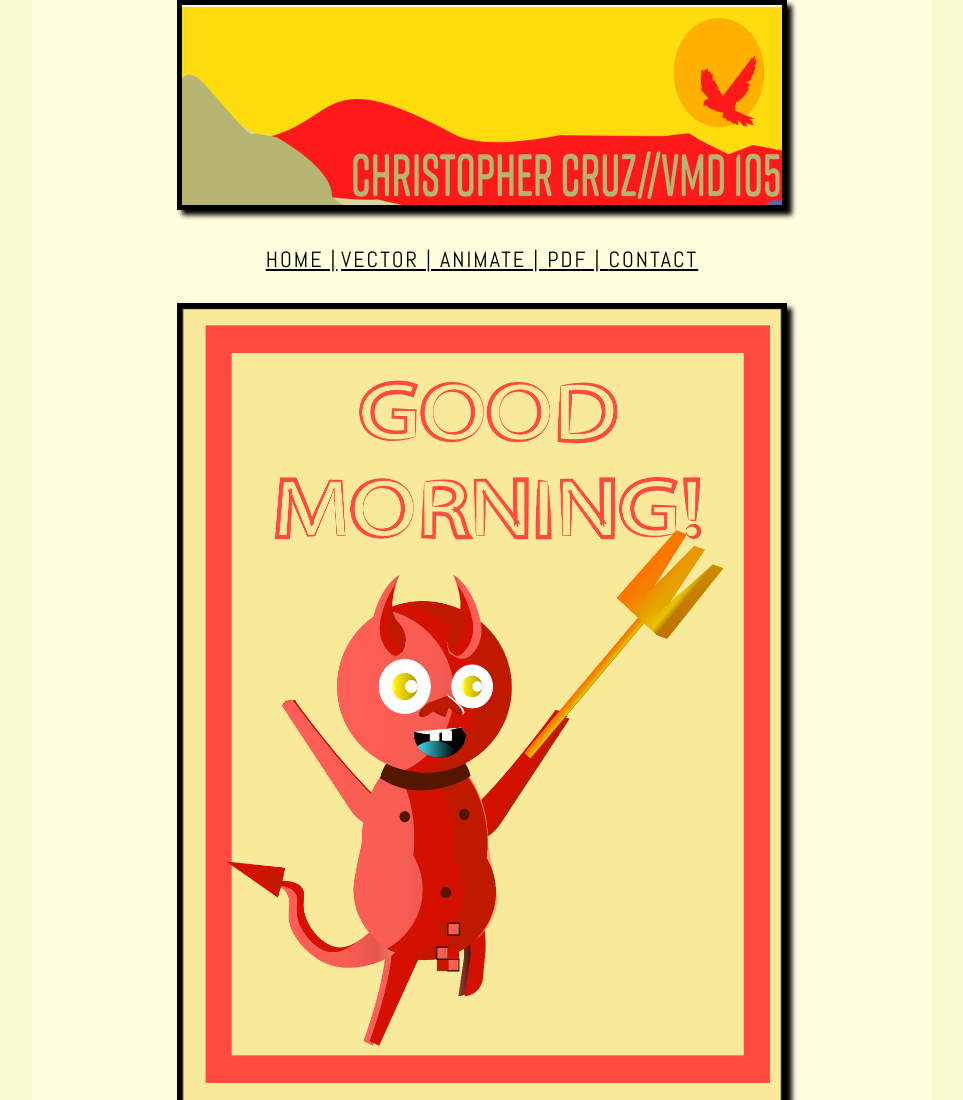
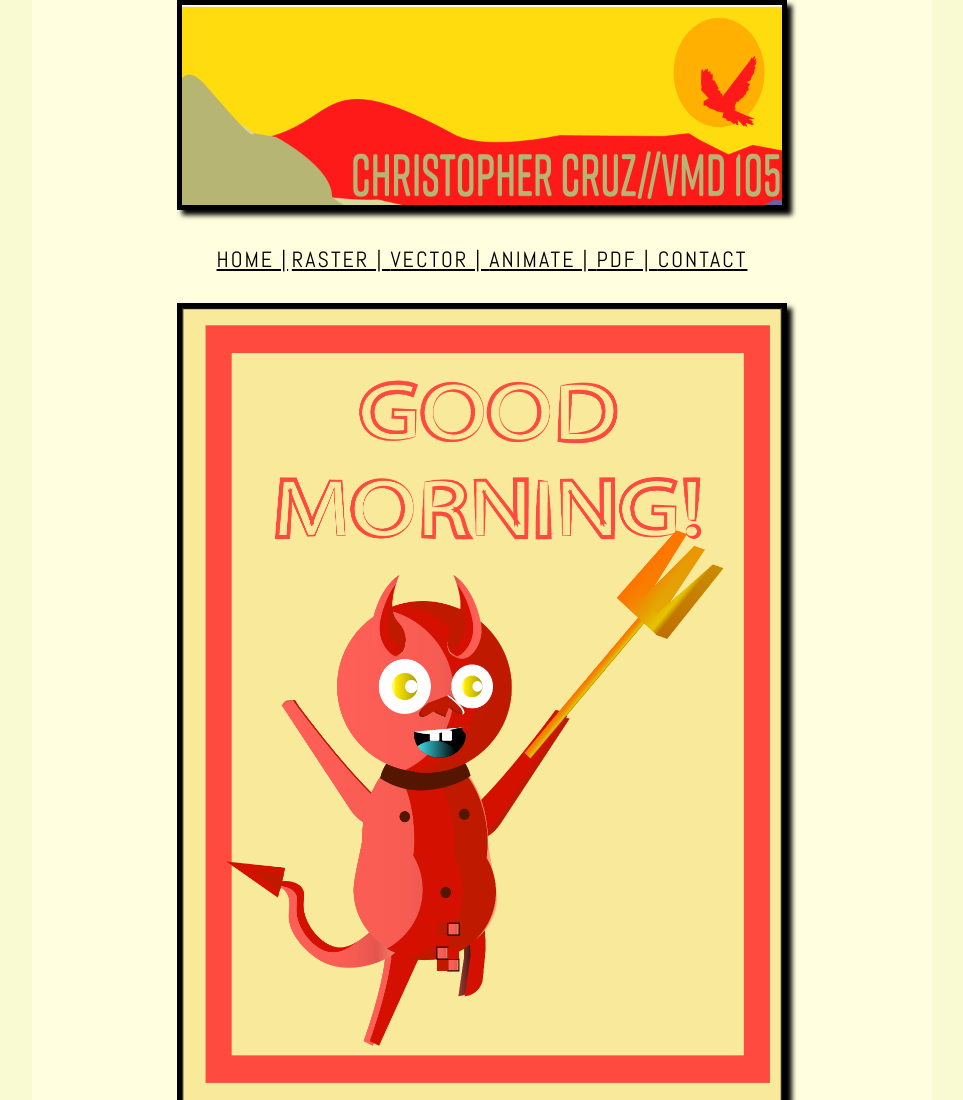
Before and after one commit to tophercruz/tophercruz.github.io, a plain HTML site: page index.html in a window 1280 px wide. Shown: the top 1100 px of the page, without its empty margins (158-1121 px from the left). Drawn offline with Linux system fonts and the light colour scheme.

Commit message:
Update index.html

```diff
--- a/index.html
+++ b/index.html
@@ -26,7 +26,7 @@
     <nav>
 
         <a href="index.html">HOME |</a>
-        <a href="raster.html>RASTER | </a>
+        <a href="raster.html">RASTER | </a>
         <a href="vector.html">VECTOR | </a>
         <a href="motion.html">ANIMATE | </a>
         <a href="PDF.html">PDF | </a>
```
